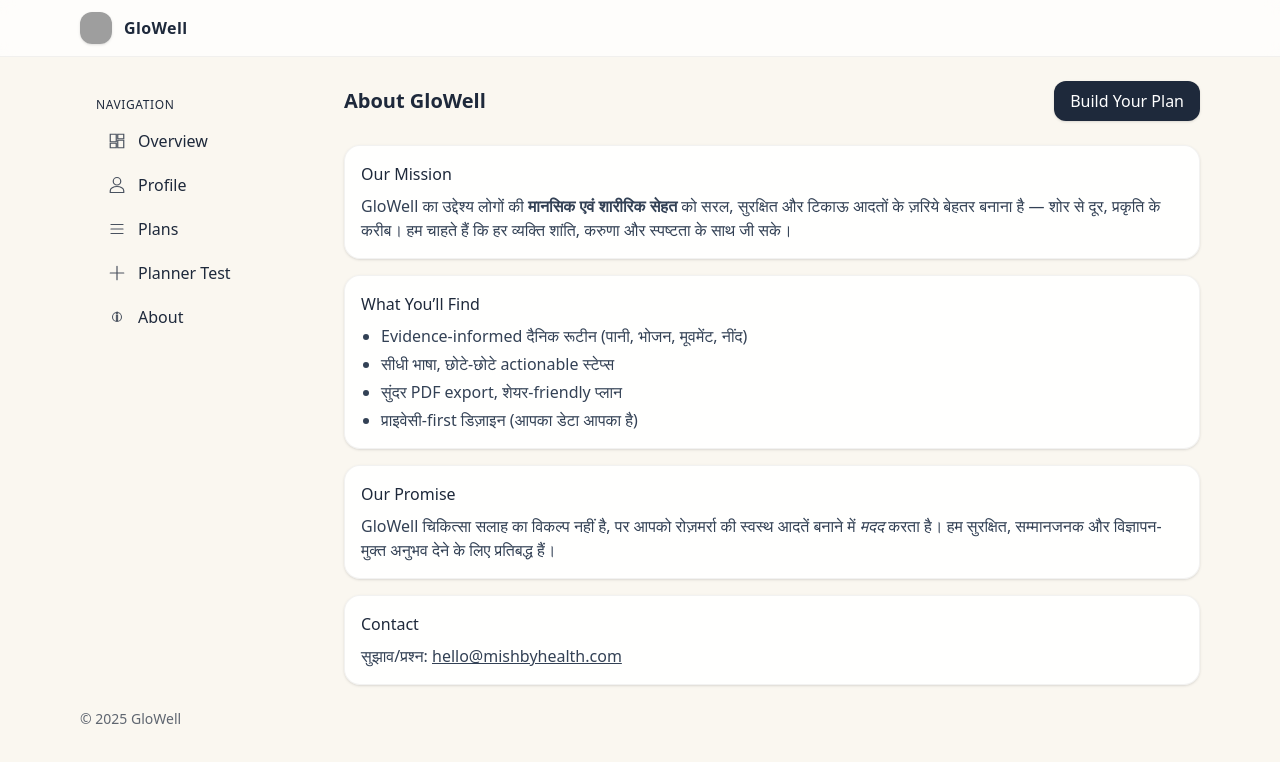
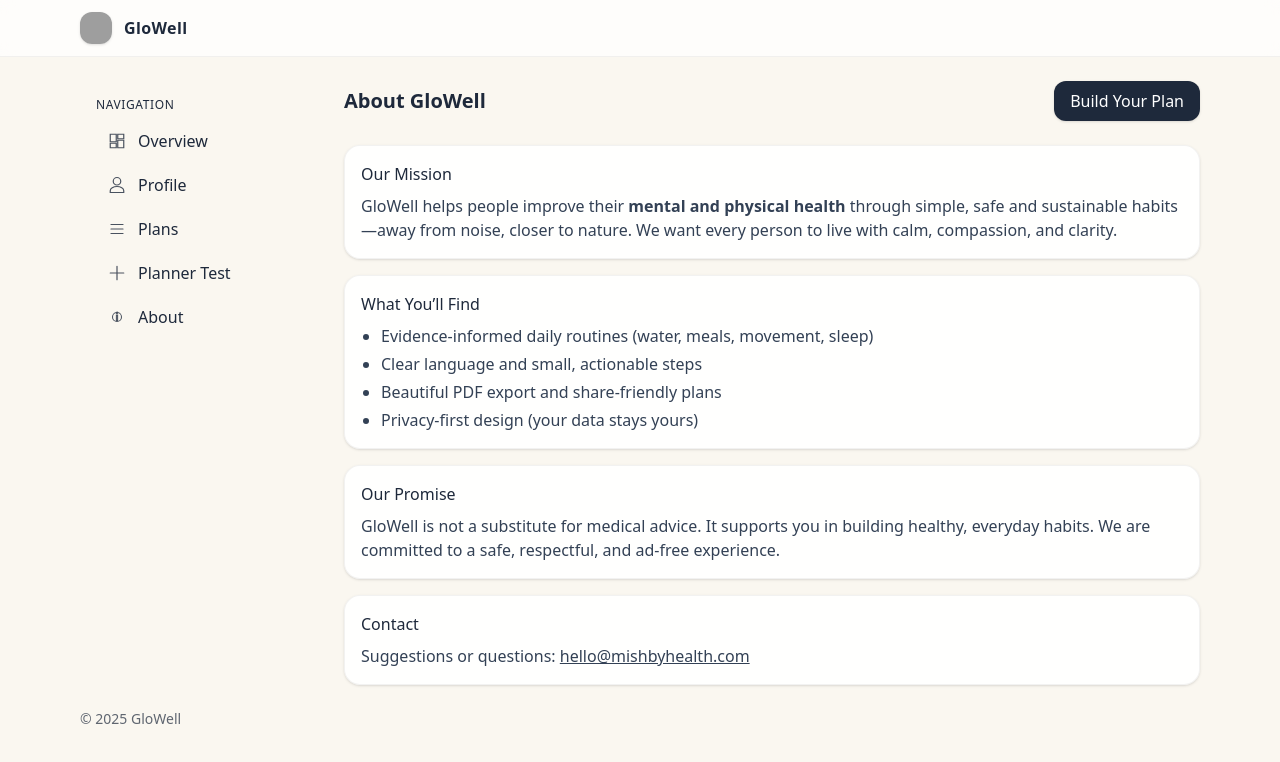
Before and after one commit to mishbyhealth/mishby-health-os, a React (Vite) app: page /about in a window 1280 px wide. Shown: the top 762 px of the page. Built offline with nearby package versions, Linux system fonts and the light colour scheme; grey boxes are pictures that could not be loaded.

Commit message:
content(about): English-only copy

```diff
--- a/src/pages/About.tsx
+++ b/src/pages/About.tsx
@@ -17,33 +17,34 @@ export default function About() {
       <div className="grid gap-4">
         <Card title="Our Mission">
           <p className="text-slate-700">
-            GloWell का उद्देश्य लोगों की <strong>मानसिक एवं शारीरिक सेहत</strong> को
-            सरल, सुरक्षित और टिकाऊ आदतों के ज़रिये बेहतर बनाना है — शोर से दूर,
-            प्रकृति के करीब। हम चाहते हैं कि हर व्यक्ति शांति, करुणा और स्पष्टता के साथ
-            जी सके।
+            GloWell helps people improve their <strong>mental and physical health</strong> through
+            simple, safe and sustainable habits—away from noise, closer to nature. We want every
+            person to live with calm, compassion, and clarity.
           </p>
         </Card>
 
         <Card title="What You’ll Find">
           <ul className="list-disc ml-5 text-slate-700 space-y-1">
-            <li>Evidence-informed दैनिक रूटीन (पानी, भोजन, मूवमेंट, नींद)</li>
-            <li>सीधी भाषा, छोटे-छोटे actionable स्टेप्स</li>
-            <li>सुंदर PDF export, शेयर-friendly प्लान</li>
-            <li>प्राइवेसी-first डिज़ाइन (आपका डेटा आपका है)</li>
+            <li>Evidence-informed daily routines (water, meals, movement, sleep)</li>
+            <li>Clear language and small, actionable steps</li>
+            <li>Beautiful PDF export and share-friendly plans</li>
+            <li>Privacy-first design (your data stays yours)</li>
           </ul>
         </Card>
 
         <Card title="Our Promise">
           <p className="text-slate-700">
-            GloWell चिकित्सा सलाह का विकल्प नहीं है, पर आपको रोज़मर्रा की
-            स्वस्थ आदतें बनाने में <em>मदद</em> करता है। हम सुरक्षित, सम्मानजनक और
-            विज्ञापन-मुक्त अनुभव देने के लिए प्रतिबद्ध हैं।
+            GloWell is not a substitute for medical advice. It supports you in building healthy,
+            everyday habits. We are committed to a safe, respectful, and ad-free experience.
           </p>
         </Card>
 
         <Card title="Contact">
           <p className="text-slate-700">
-            सुझाव/प्रश्न: <a className="underline" href="mailto:hello@mishbyhealth.com">hello@mishbyhealth.com</a>
+            Suggestions or questions:{" "}
+            <a className="underline" href="mailto:hello@mishbyhealth.com">
+              hello@mishbyhealth.com
+            </a>
           </p>
         </Card>
       </div>
```
